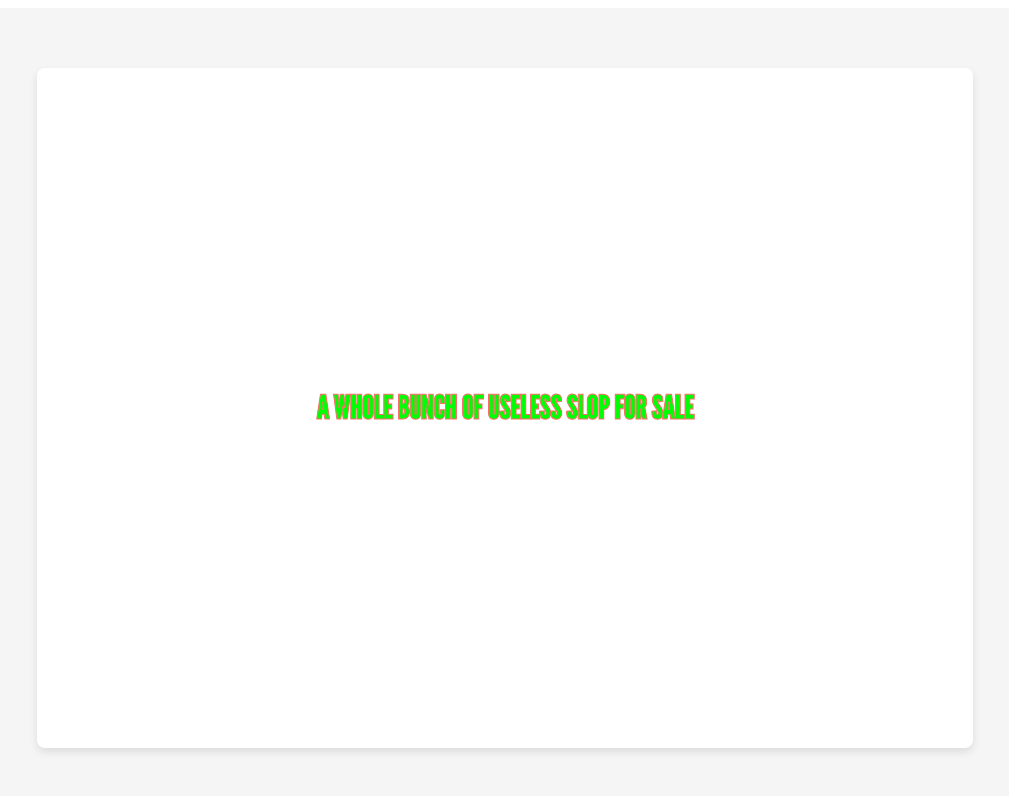
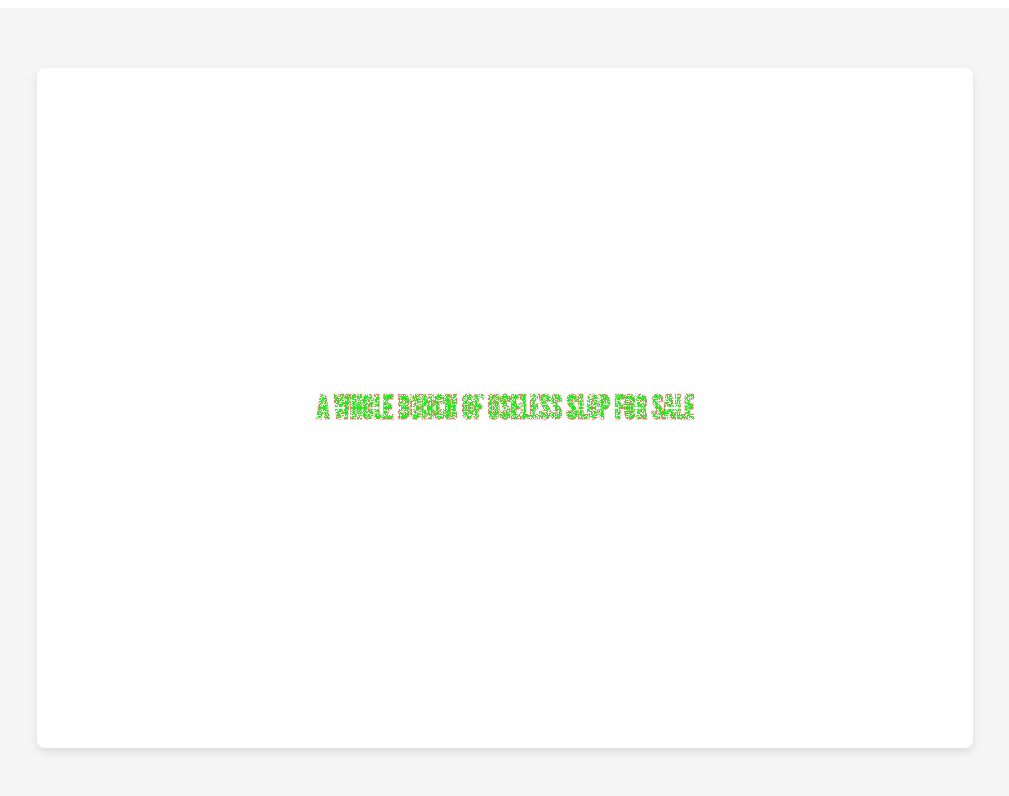
Before and after one commit to xsolisolisoli/webcore-webstore, an Angular app: page / in a window 1280 px wide. Shown: the top 796 px of the page, without its empty margins (135-1144 px from the left). Built offline with nearby package versions, Linux system fonts and the light colour scheme.

Commit message:
add some noise lol

```diff
--- a/src/app/storepage/storepage.component.scss
+++ b/src/app/storepage/storepage.component.scss
@@ -15,6 +15,18 @@
   h1 {
     color: rgb(0, 255, 4); // Text color (ensure contrast with backgrounds)
     -webkit-text-stroke: 1px #ff6b6b; // First outline (inner)
+    --lines: .0001px;
+
+    mask: repeating-radial-gradient(
+        circle at center,
+        #000,
+        var(--lines),
+        #000,
+        0, /* transition hints make code easier to manage */
+        #0000,
+        calc(var(--lines) * 2),
+        #0000 0 /* trailing 0 is part of the hard stop logic */
+    );
   }
 
   .paper {
```
